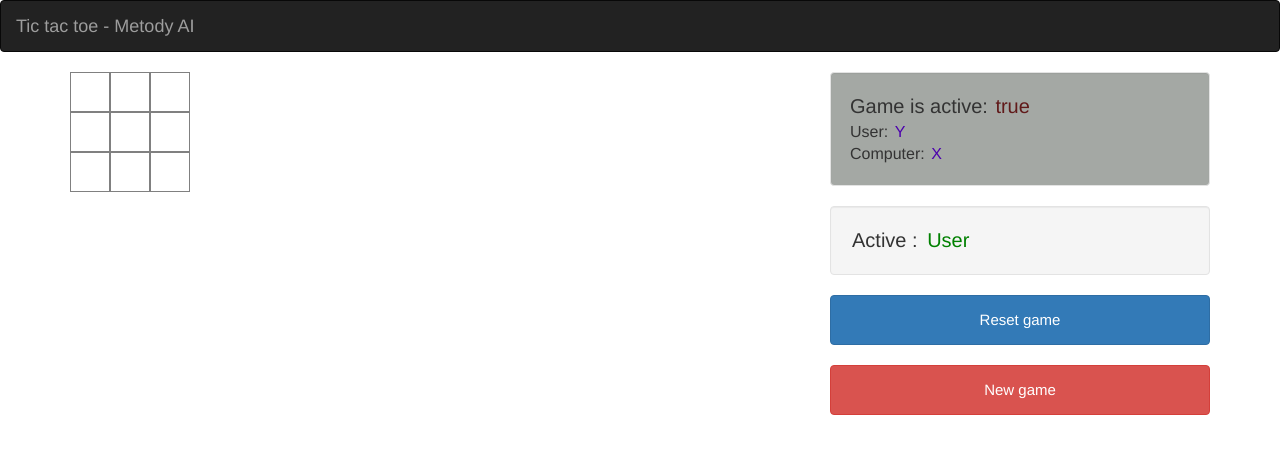
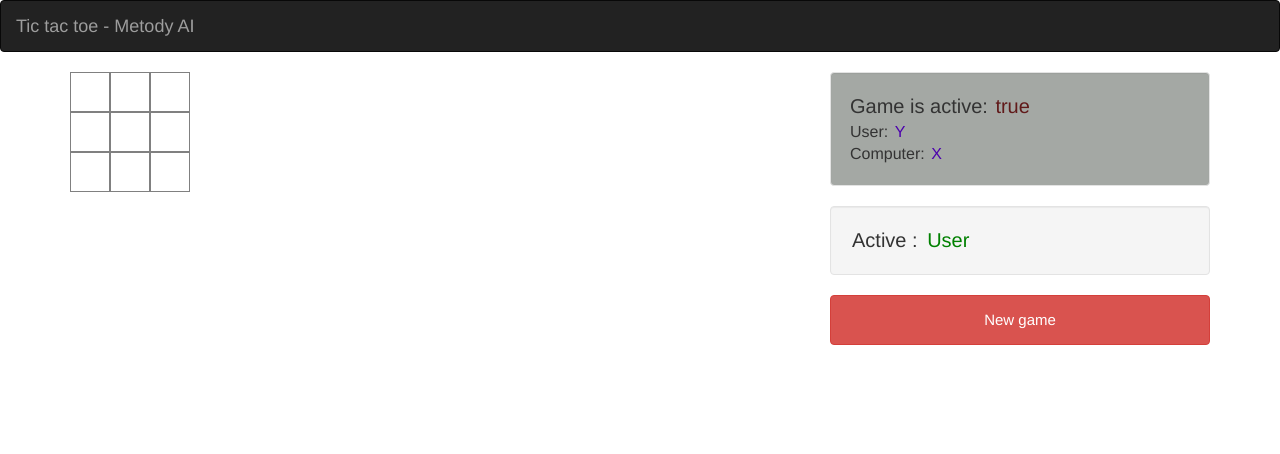
Before and after one commit to cimichal/tic-tac-toe-pwr, an Angular app: page / in a window 1280 px wide. Shown: the top 454 px of the page. Built offline with nearby package versions, Linux system fonts and the light colour scheme.

Commit message:
Remove reset button

```diff
--- a/src/app/component/board/board.component.html
+++ b/src/app/component/board/board.component.html
@@ -28,10 +28,10 @@
         </span>
         </div>
     </div>
-    <div class="row">
+    <!-- <div class="row">
         <button type="button" class="btn btn-primary btn-reset" (click)="ResetGame()">Reset game</button>
     </div>
-    <div class="clearfix"><br/></div>
+    <div class="clearfix"><br/></div> -->
     <div class="row">
         <button type="button" class="btn btn-danger btn-reset" (click)="NewGame()">New game</button>
     </div>
--- a/src/app/component/board/board.component.ts
+++ b/src/app/component/board/board.component.ts
@@ -77,6 +77,7 @@ export class BoardComponent implements OnInit {
   }
 
   private NewGame() : void {
+    this.ResetGame();
     this.activeGame = true;
   }
 
```
